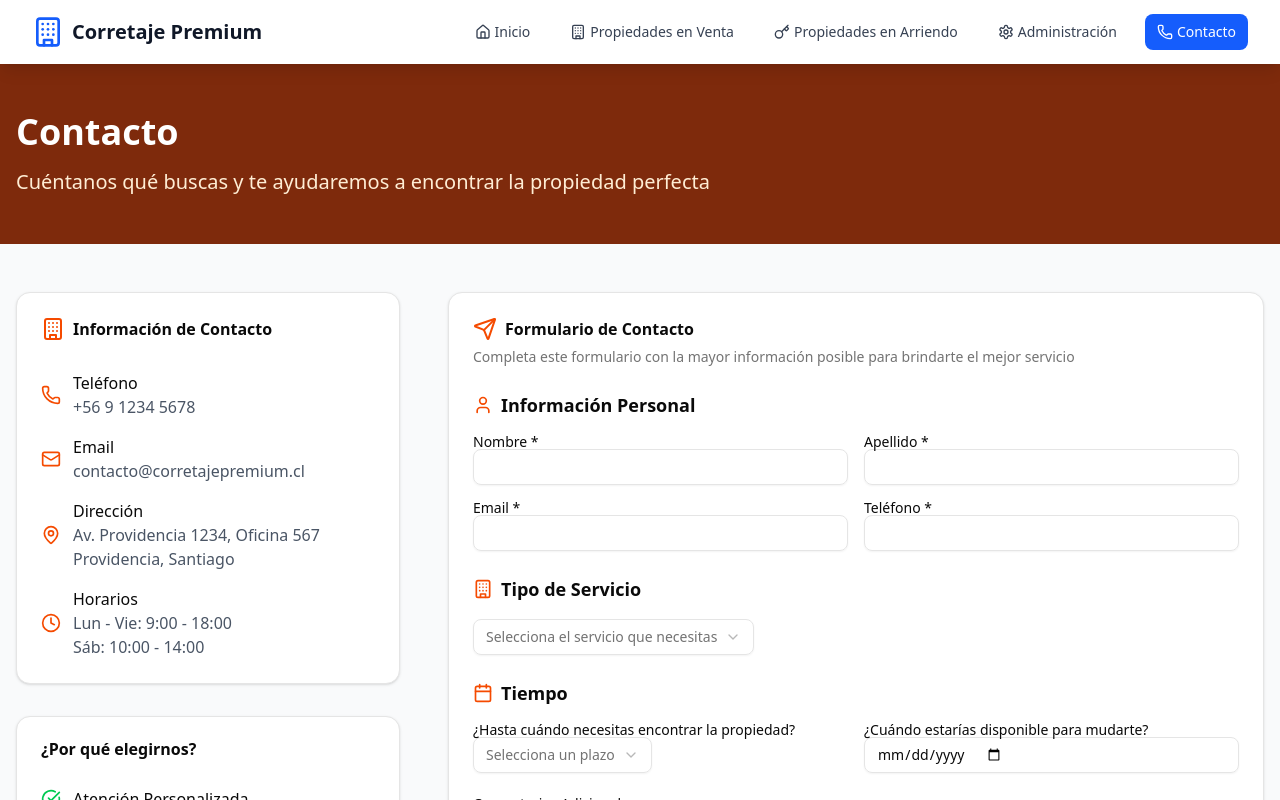
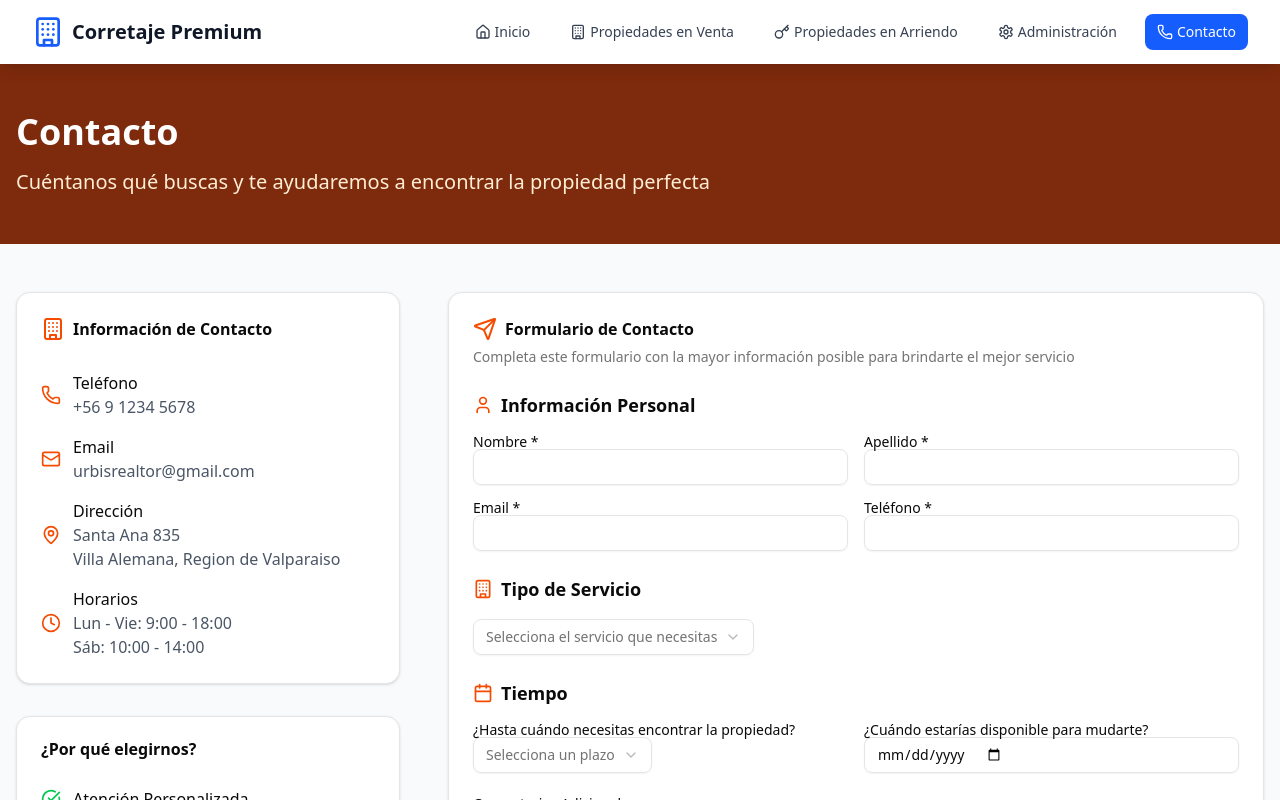
Before and after one commit to UrbisProp/ranchoweb, a React (Vite) app: page /contacto in a window 1280 px wide. Shown: the top 800 px of the page. Built offline with nearby package versions, Linux system fonts and the light colour scheme.

Commit message:
Update Contacto.jsx

```diff
--- a/src/pages/Contacto.jsx
+++ b/src/pages/Contacto.jsx
@@ -103,8 +103,8 @@ const Contacto = () => {
   ]
 
   const ubicaciones = [
-    'Las Condes', 'Providencia', 'Vitacura', 'Ñuñoa', 'Santiago Centro',
-    'La Reina', 'Macul', 'San Miguel', 'Maipú', 'Viña del Mar',
+    'Valparaiso', 'Viña del Mar', 'Quilpue', 'Villa Alemana', 'Santiago Centro',
+    'La Reina', 'Macul', 'San Miguel', 'Maipú', 'Limache',
     'Valparaíso', 'Concón', 'Reñaca'
   ]
 
@@ -143,14 +143,14 @@ const Contacto = () => {
                   <Mail className="h-5 w-5 text-orange-600 flex-shrink-0" />
                   <div>
                     <p className="font-medium">Email</p>
-                    <p className="text-gray-600">contacto@corretajepremium.cl</p>
+                    <p className="text-gray-600">urbisrealtor@gmail.com</p>
                   </div>
                 </div>
                 <div className="flex items-center space-x-3">
                   <MapPin className="h-5 w-5 text-orange-600 flex-shrink-0" />
                   <div>
                     <p className="font-medium">Dirección</p>
-                    <p className="text-gray-600">Av. Providencia 1234, Oficina 567<br />Providencia, Santiago</p>
+                    <p className="text-gray-600">Santa Ana 835 <br/>Villa Alemana, Region de Valparaiso</p>
                   </div>
                 </div>
                 <div className="flex items-center space-x-3">
```
